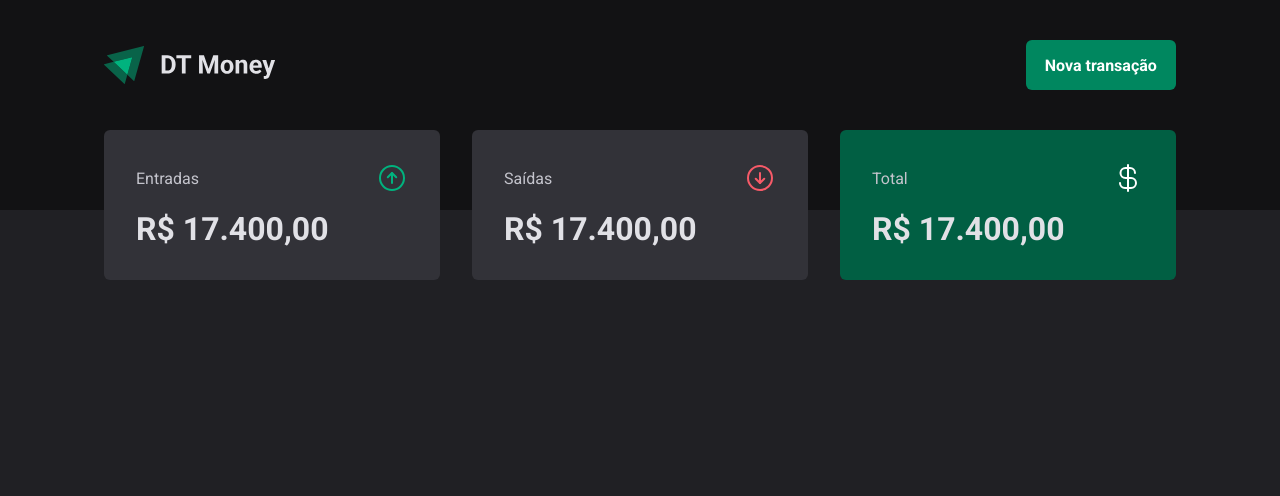
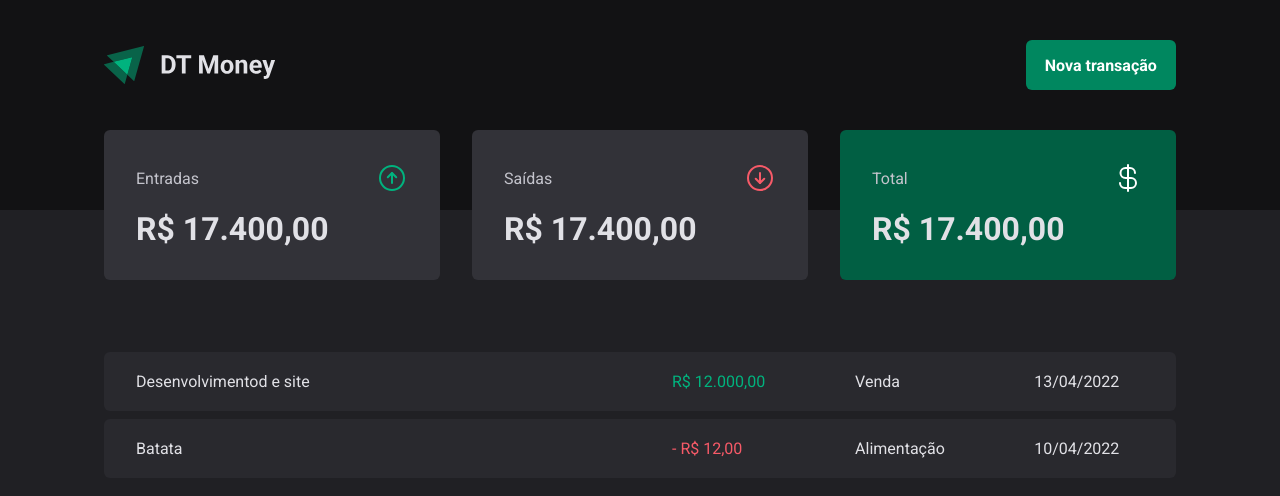
Before and after one commit to filipesalesaraujo/dt-money, a React (Vite) app: page / in a window 1280 px wide. Shown: the top 496 px of the page. Built offline with nearby package versions, Linux system fonts and the light colour scheme.

Commit message:
Estrutura visual - Tabela de transações

```diff
--- a/src/pages/Transactions/index.tsx
+++ b/src/pages/Transactions/index.tsx
@@ -1,11 +1,33 @@
 import {Header} from "../../components/Header";
 import {Summary} from "../../components/Summary";
+
+import {TransactionsContainer, TransactionsTable, PriceHighlight} from "./styles"
 
 export function Transactions() {
     return (
         <div>
             <Header/>
-            <Summary />
+            <Summary/>
+
+            <TransactionsContainer>
+                <TransactionsTable>
+                    <tbody>
+                    <tr>
+                        <td width='50%'>Desenvolvimentod e site</td>
+                        <td><PriceHighlight variant='income'>R$ 12.000,00</PriceHighlight></td>
+                        <td>Venda</td>
+                        <td>13/04/2022</td>
+                    </tr>
+                    <tr>
+                        <td width='50%'>Batata</td>
+                        <td><PriceHighlight variant='outcome'>- R$ 12,00</PriceHighlight></td>
+                        <td>Alimentação</td>
+                        <td>10/04/2022</td>
+                    </tr>
+                    </tbody>
+                </TransactionsTable>
+            </TransactionsContainer>
+
         </div>
     )
 }
--- a/src/pages/Transactions/styles.ts
+++ b/src/pages/Transactions/styles.ts
@@ -0,0 +1,38 @@
+import styled from "styled-components";
+
+export const TransactionsContainer = styled.main`
+  width: 100%;
+  max-width: 1120px;
+  margin: 4rem auto 0;
+  padding: 0 1.5rem;
+`;
+
+export const TransactionsTable = styled.table`
+  width: 100%;
+  border-collapse: separate;
+  border-spacing: 0 0.5rem;
+  //margin-top: 1.5rem
+
+  td {
+    padding: 1.25rem 2rem;
+    background-color: ${props => props.theme['gray-700']};
+
+    &:first-child {
+      border-top-left-radius: 6px;
+      border-bottom-left-radius: 6px;
+    }
+
+    &:last-child {
+      border-top-right-radius: 6px;
+      border-bottom-right-radius: 6px;
+    }
+  }
+`
+
+interface PriceHighlightProps {
+    variant: 'income' | 'outcome'
+}
+
+export const PriceHighlight = styled.span<PriceHighlightProps>`
+  color: ${props => props.variant === 'income' ? props.theme['green-300'] : props.theme['red-300']};
+`
```
